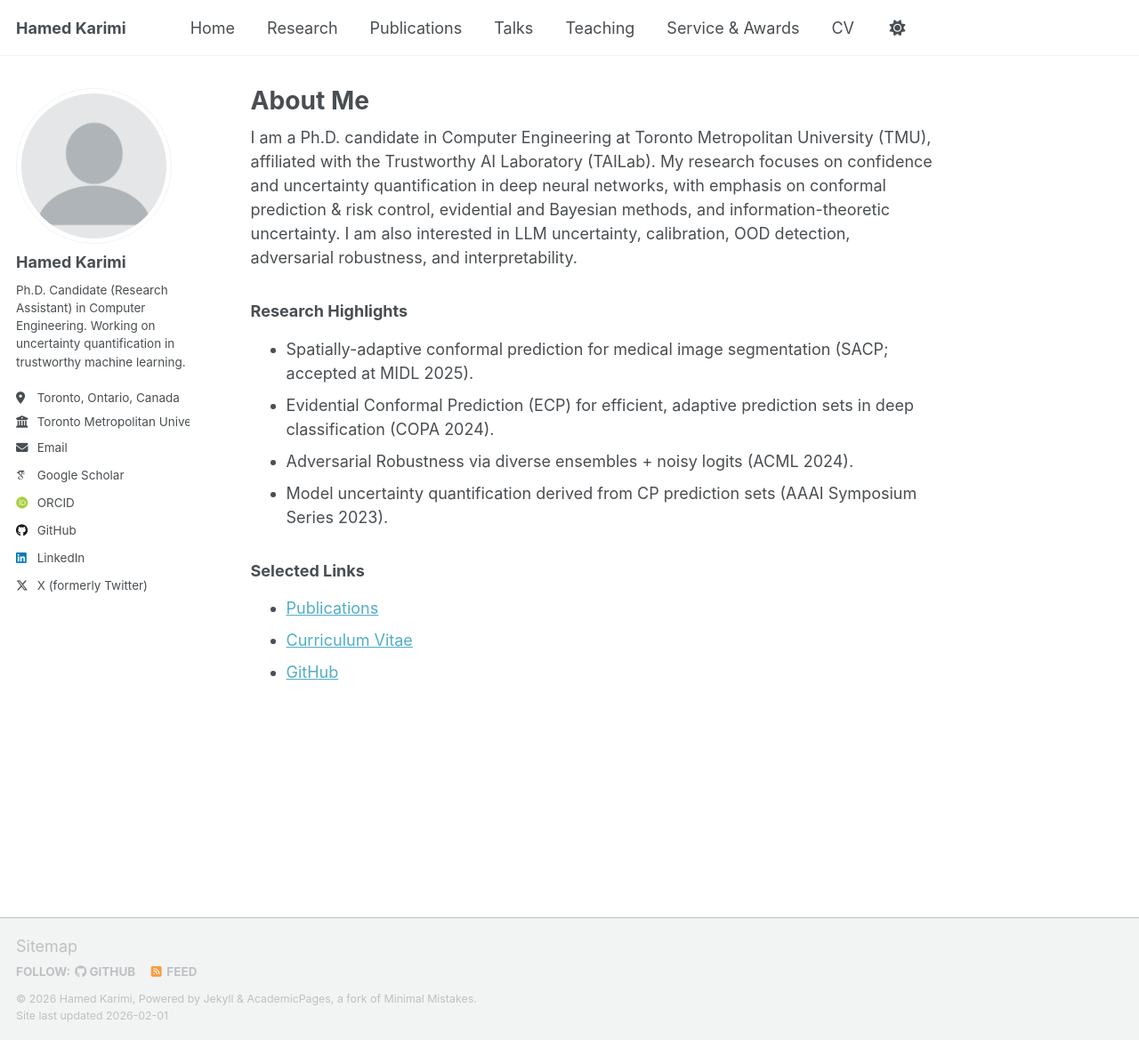
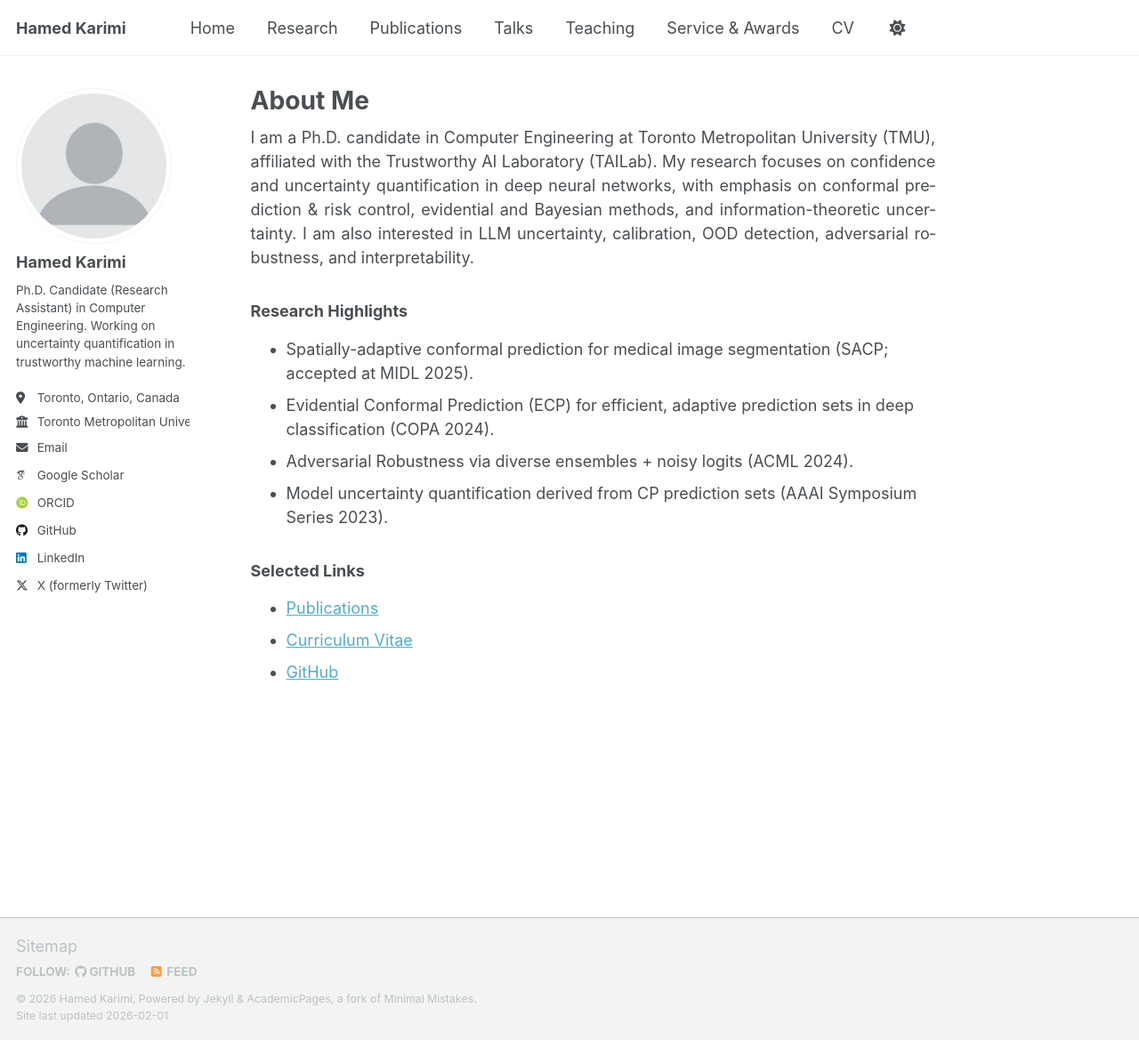
Before and after one commit to hamedmx/hamedmx.github.io, a Jekyll site: the page built from _pages/about.md, in a window 1280 px wide and 1169 px high. Shown: the whole window at 89% size. Built offline with Jekyll 4.4.1, drawn with Linux system fonts in a browser that asks for light colours; some web fonts are replaced; a script that is not in the unit is left out.

Commit message:
Update about.md

```diff
--- a/_pages/about.md
+++ b/_pages/about.md
@@ -7,7 +7,9 @@ redirect_from:
   - /about.html
 ---
 
+<div class="justify-text">
 I am a Ph.D. candidate in Computer Engineering at Toronto Metropolitan University (TMU), affiliated with the Trustworthy AI Laboratory (TAILab). My research focuses on confidence and uncertainty quantification in deep neural networks, with emphasis on conformal prediction & risk control, evidential and Bayesian methods, and information-theoretic uncertainty. I am also interested in LLM uncertainty, calibration, OOD detection, adversarial robustness, and interpretability.
+</div>
 
 ### Research Highlights
 - Spatially-adaptive conformal prediction for medical image segmentation (SACP; accepted at MIDL 2025).
```
